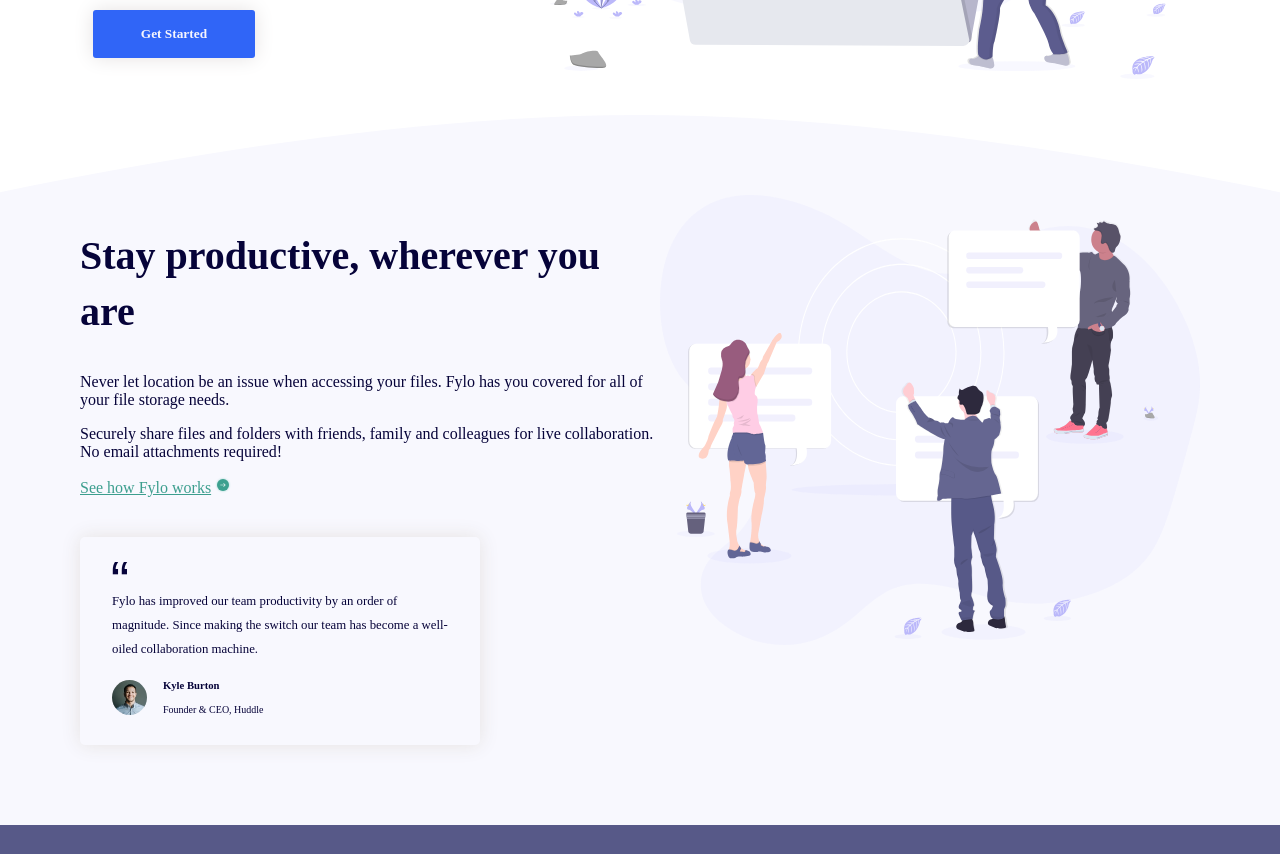
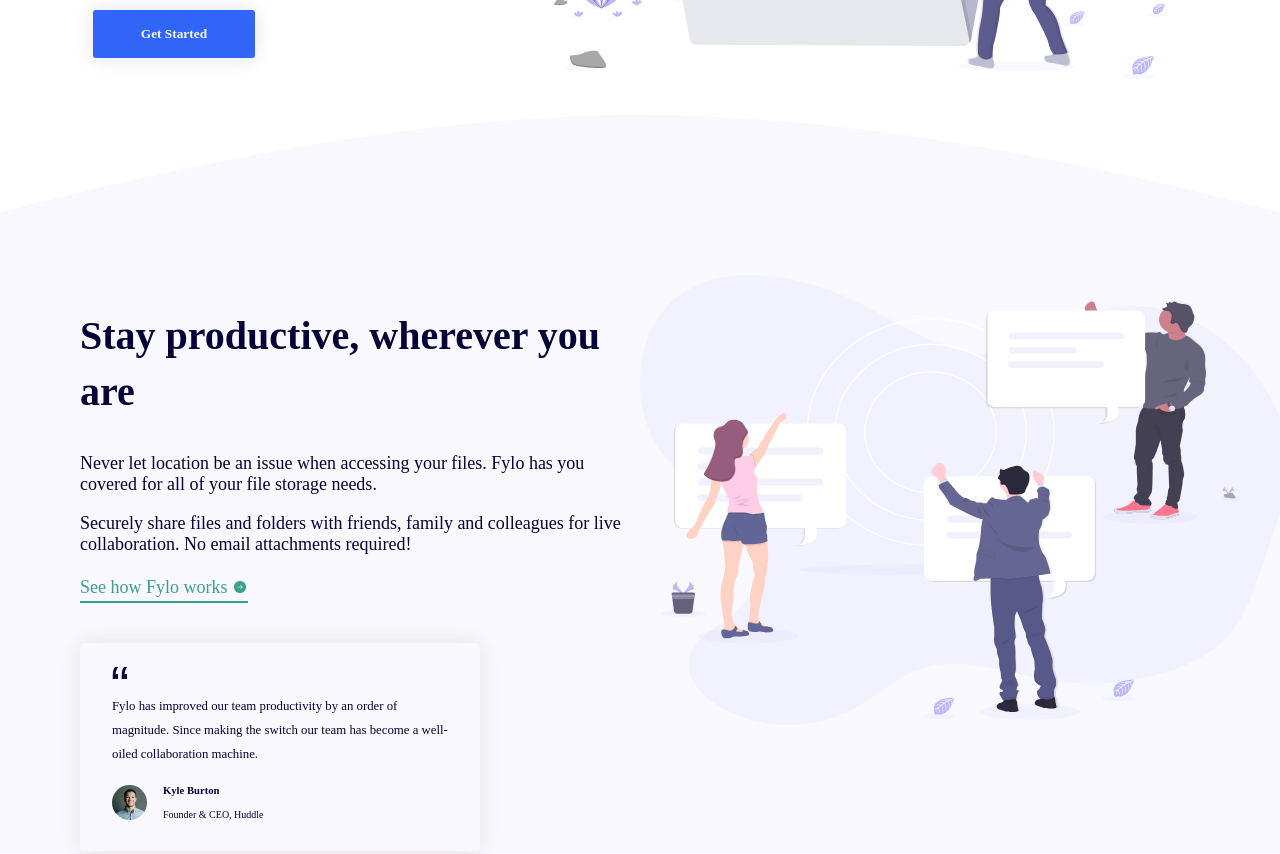
Before and after one commit to aero-26/fylo, a plain HTML site: page index.html in a window 1280 px wide. Shown: the part 613-1467 px from the top of the page. Drawn offline with Linux system fonts and the light colour scheme; a web font is replaced by a local one.

Commit message:
Fixed border and minor issues

```diff
--- a/index.html
+++ b/index.html
@@ -55,16 +55,18 @@
     <section class="section-2">
       <div>
         <h1 class="h1-style">Stay productive, wherever you are</h1>
-        <p>
+        <p class="p1">
           Never let location be an issue when accessing your files. Fylo has you
           covered for all of your file storage needs.
         </p>
-        <p>
+        <p class="p2">
           Securely share files and folders with friends, family and colleagues
           for live collaboration. No email attachments required!
         </p>
-        <a href="#">See how Fylo works</a>
-        <img src="images/icon-arrow.svg" alt="icon-arrow" />
+        <div class="link">
+          <a href="#">See how Fylo works</a>
+          <img src="images/icon-arrow.svg" alt="icon-arrow" />
+        </div>
         <div class="testimonial box-shadow">
           <img src="images/icon-quotes.svg" alt="icon-quotes" />
           <p>
--- a/style.css
+++ b/style.css
@@ -167,20 +167,37 @@ nav li {
 
 .section-2 {
   display: flex;
-  padding: 5rem;
+  padding: 10rem 5rem;
   background-image: url(images/bg-curve-desktop.svg);
   background-repeat: no-repeat;
   background-size: 300% 100%;
   background-position: center;
 }
 
+.section-2 .p1,
+.p2 {
+  width: 35rem;
+  font-size: large;
+}
+
 .section-2 a {
   color: #3c9e8e;
   display: inline-block;
+  font-size: large;
+  text-decoration: none;
 }
 
-.section-2 .illustration {
-  width: 540px;
+.section-2 .link {
+  display: flex;
+  align-items: center;
+  justify-content: start;
+  border-bottom: 2px solid #3c9e8e;
+  padding: 0.2rem 0;
+  width: fit-content;
+}
+
+.section-2 .link img {
+  margin-left: 0.3rem;
 }
 
 .testimonial {
```
